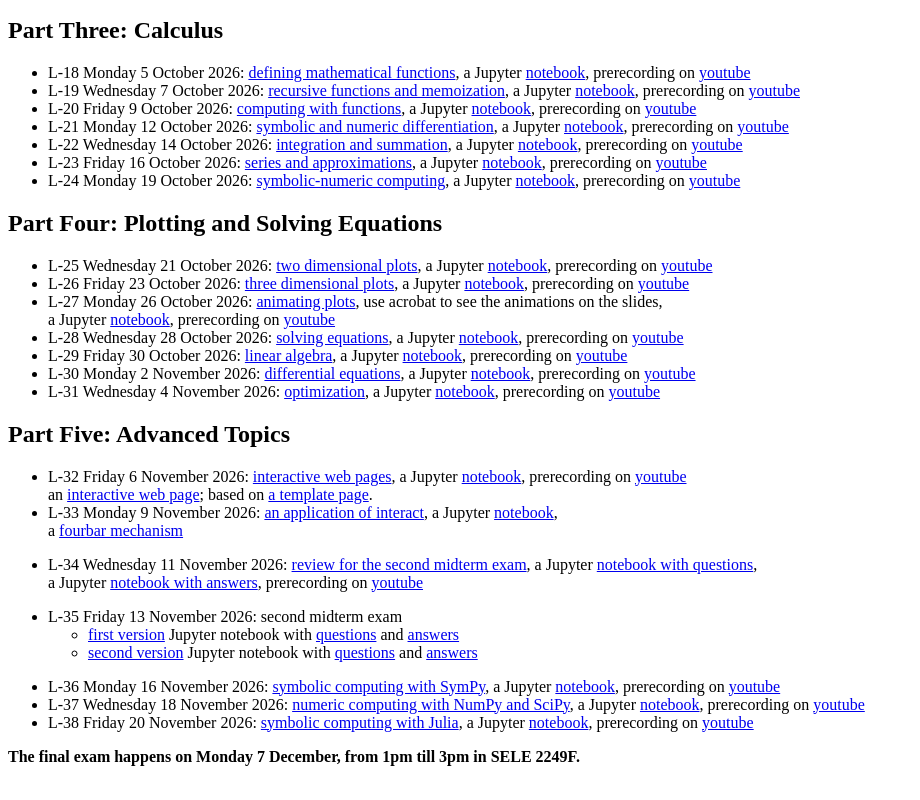
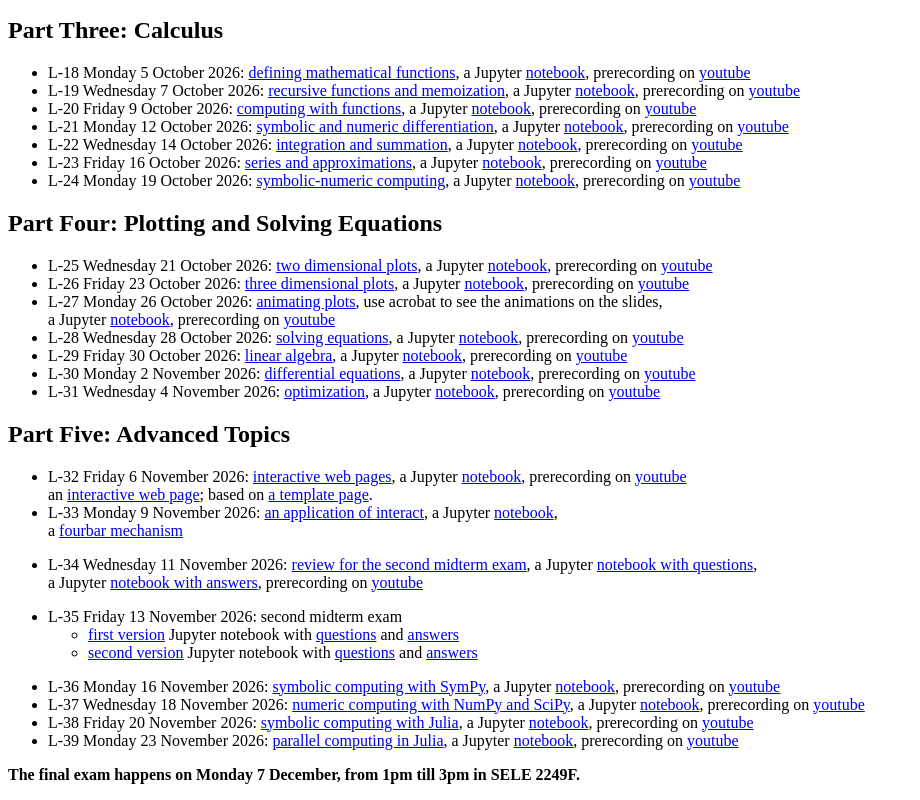
Before and after one commit to janverschelde/janverschelde.github.io, a plain HTML site: page mcs320/main.html in a window 1280 px wide. Shown: the part 819-1619 px from the top of the page, without its empty margins (0-920 px from the left). Drawn offline with Linux system fonts and the light colour scheme.

Commit message:
slides and notebook for parallel julia lecture

```diff
--- a/mcs320/main.html
+++ b/mcs320/main.html
@@ -293,6 +293,11 @@ Slides of the lectures and Jupyter notebooks will be posted below.
      a Jupyter <A HREF="mcs320lec38.ipynb" target=none>notebook</A>,
      prerecording on
      <A HREF="https://youtu.be/nrU7VnMwbFY" target=none>youtube</A>
+<LI> L-39 Monday 23 November 2026:
+     <A HREF="paralleljulia.pdf" target=none>parallel computing in Julia</A>,
+     a Jupyter <A HREF="mcs320lec39.ipynb" target=none>notebook</A>,
+     prerecording on
+     <A HREF="https://youtu.be/c5n3KNmpQ7A" target=none>youtube</A>
 </UL>
 
 <P>
```
Also changed, not shown: 2 other files.
